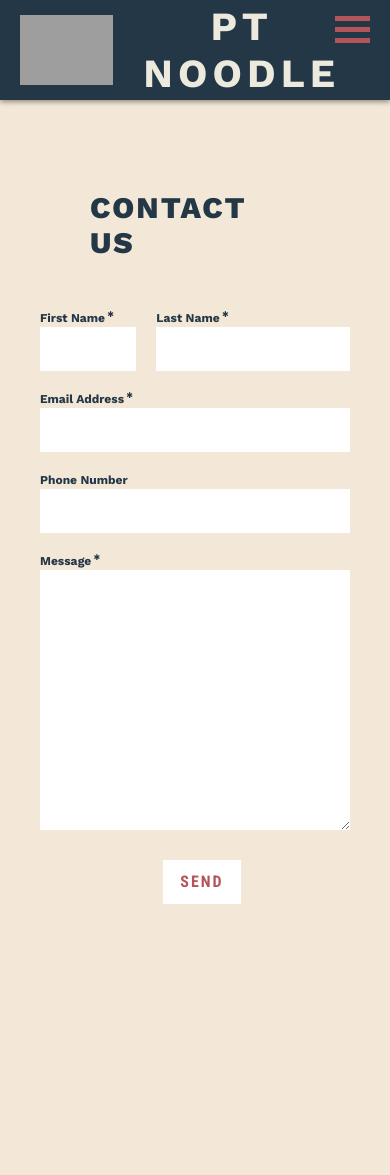
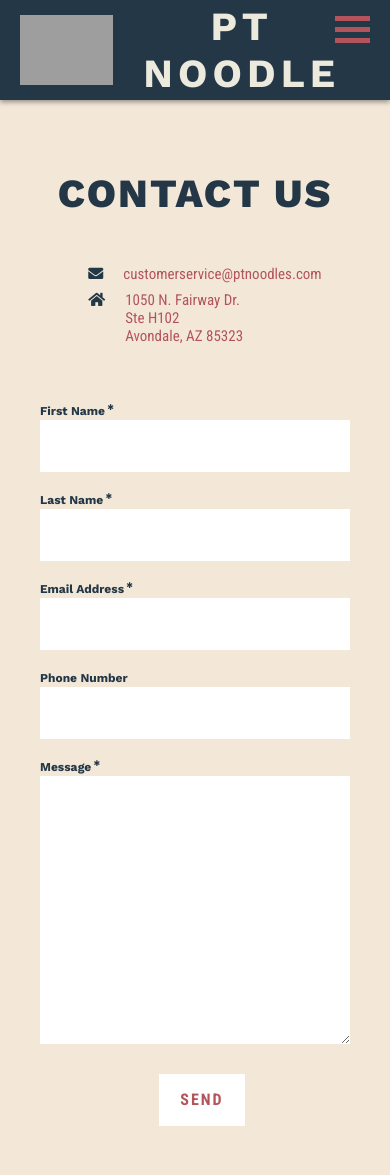
Before and after one commit to GoldenMouse/PTNoodles, a Django app: page /contact in a window 390 px wide. Shown: the top 1175 px of the page. Run offline with Django 3.2, Linux system fonts and the light colour scheme; some libraries are stand-ins or nearby versions; some web fonts are replaced; grey boxes are pictures that could not be loaded.

Commit message:
sendmail functionality on contact page

```diff
--- a/PT/urls.py
+++ b/PT/urls.py
@@ -15,6 +15,7 @@ Including another URLconf
 """
 from django.contrib import admin
 from django.urls import path
+from django.views.generic import TemplateView
 from main import views
 
 urlpatterns = [
@@ -24,6 +25,9 @@ urlpatterns = [
     path('locations', views.locations, name='locations'),
     path('gallery', views.gallery, name='gallery'),
     path('contact', views.contact, name='contact'),
+    path('contact-submitted',
+        TemplateView.as_view(template_name='contact-submitted.html'),
+        name="contact-submitted"),
     path('play', views.play, name='play'),
 
     path('admin/', admin.site.urls),
--- a/main/static/css/styles.css
+++ b/main/static/css/styles.css
@@ -993,17 +993,41 @@ div#locations {
 
 .contactus {
   color: var(--color-text-dark);
-  margin: 4rem 4rem;
+  background-color: var(--color-bg-rose);
+  padding: 4rem 4rem;
   display: flex;
   flex-flow: column nowrap;
   align-items: center; }
   .contactus__header {
-    margin: 5rem;
+    margin-top: 3rem;
+    margin-bottom: 4rem;
     text-transform: uppercase;
-    font-size: 3rem;
+    font-size: 4rem;
     letter-spacing: 0.2rem;
     font-weight: 800;
     font-family: "Work Sans", "sans-serif"; }
+  .contactus__info {
+    margin-bottom: 5rem; }
+
+.contactus__info--line {
+  display: flex;
+  justify-content: flex-start;
+  align-items: flex-start;
+  margin: 0.8rem 0;
+  font-size: 1.5rem;
+  font-family: "Roboto Condensed", "sans-serif"; }
+
+.contactus__info--icon {
+  font-size: 1.5rem;
+  margin: 0 2rem;
+  height: 100%; }
+
+.contactus__info--detail {
+  color: var(--color-text-primary); }
+  .contactus__info--detail > a {
+    color: var(--color-text-primary); }
+    .contactus__info--detail > a:hover {
+      text-decoration: underline; }
 
 .contactus__form {
   color: var(--color-text-primary);
@@ -1012,11 +1036,14 @@ div#locations {
   grid-template-columns: repeat(5, 1fr);
   grid-template-rows: repeat(10rem, 1fr);
   grid-template-areas: 'f f l l l' 'e e e e e' 'p p p p p' 'm m m m m' '. . s . .'; }
+  @media only screen and (max-width: 64em) {
+    .contactus__form {
+      grid-template-areas: 'f f f f f' 'l l l l l' 'e e e e e' 'p p p p p' 'm m m m m' '. . s . .'; } }
   .contactus__form input,
   .contactus__form textarea {
     background-color: #fff;
     border: none;
-    padding: 1rem;
+    padding: 1.4rem;
     line-height: 1.5;
     font-size: 1.6rem;
     width: 100%;
@@ -1044,7 +1071,21 @@ div#locations {
   .contactus__form--message {
     grid-area: m; }
   .contactus__form--submit {
-    grid-area: s; }
+    grid-area: s;
+    margin-bottom: 5rem; }
+
+.contactus__submitted {
+  margin: 3rem;
+  text-align: center;
+  position: relative;
+  top: 20%; }
+  .contactus__submitted--title {
+    font-size: 2rem;
+    color: var(--color-text-dark); }
+  .contactus__submitted--check {
+    font-size: 10rem;
+    color: green;
+    padding: 4rem 0; }
 
 #play {
   height: 100%;
--- a/main/templates/base.html
+++ b/main/templates/base.html
@@ -158,6 +158,9 @@
         </script>
 
         <script type="text/javascript" src="{% static "js/live.js" %}"></script>
+
+
+        <script src="{% static "js/global.js" %}"></script>
         {% block scripts %}{% endblock %}
         <!--------- END SCRIPTS --------------->
     </body>
--- a/main/templates/contact.html
+++ b/main/templates/contact.html
@@ -20,7 +20,30 @@
 <div id="contactus" class="contactus">
     <h1 class="contactus__header">Contact Us</h1>
 
-    <div class="contactus__info"></div>
+    <div class="contactus__info">
+        <div class="contactus__info--line">
+            <div class="contactus__info--icon">
+                <i class="fas fa-envelope"></i>
+            </div>
+            <div class="contactus__info--detail">
+                <a href="mailto:customerservice@ptnoodles.com">
+                    customerservice@ptnoodles.com
+                </a>
+            </div>
+
+        </div>
+
+        <div class="contactus__info--line">
+            <div class="contactus__info--icon">
+                <i class="fas fa-home"></i>
+            </div>
+            <div class="contactus__info--detail">
+                1050 N. Fairway Dr. <br/>
+                Ste H102 <br/>
+                Avondale, AZ 85323
+            </div>
+        </div>
+    </div>
 
     <form id="ContactForm" method=post class="contactus__form">
         {% csrf_token %}
@@ -52,8 +75,6 @@
         <input type="submit" value="Send" class="contactus__form--submit btn"/>
     </form>
 
-</form>
-
 </div>
 
 {% endblock %}
--- a/main/templates/gallery.html
+++ b/main/templates/gallery.html
@@ -84,6 +84,5 @@
 
 {% block scripts %}
     <script src="{% static "js/vendor/lazysizes.min.js" %}" async=""></script>
-    <script src="{% static "js/index.js" %}"></script>
     <script src="{% static "js/gallery.js" %}"></script>
 {% endblock %}
--- a/main/templates/locations.html
+++ b/main/templates/locations.html
@@ -195,5 +195,4 @@
 
 
 {% block scripts %}
-    <script src="{% static "js/index.js" %}"></script>
 {% endblock %}
--- a/main/templates/menus-main.html
+++ b/main/templates/menus-main.html
@@ -80,6 +80,5 @@
 
 
 {% block scripts %}
-    <script src="{% static "js/index.js" %}"></script>
     <script src="{% static "js/menus.js" %}"></script>
 {% endblock %}
--- a/main/views.py
+++ b/main/views.py
@@ -1,10 +1,12 @@
 import os
 
-from django.shortcuts import render
+from django.shortcuts import render, redirect
 from django.http import HttpResponse
 from django.conf import settings
 from django.core.paginator import Paginator, EmptyPage, PageNotAnInteger
 from django.http import HttpResponseRedirect
+from django.core.mail import send_mail
+from django.template.loader import render_to_string
 
 from .forms import ContactForm
 
@@ -55,7 +57,31 @@ def contact(request):
     if request.method == 'POST':
         form = ContactForm(request.POST)
         if form.is_valid():
-            return HttpResponseRedirect('/thanks/')
+            subject = 'PTNoodles Contact-Us Inquiry'
+            sender = 'webadmin@ptnoodles.com'
+            #recipients = ['ttmousy@gmail.com',]
+            recipients = ['demon_entity@yahoo.com',]
+
+            msg_params = {
+                'firstName': form.cleaned_data['firstName'],
+                'lastName': form.cleaned_data['lastName'],
+                'email': form.cleaned_data['email'],
+                'phone': form.cleaned_data['phone'],
+                'message': form.cleaned_data['message']
+            }
+
+            message = 'no html',
+            html_message =  render_to_string('email/contactus.html', msg_params)
+
+            send_mail(
+                subject,
+                html_message,
+                sender,
+                recipients,
+                html_message=html_message,
+                fail_silently=False,
+            )
+            return redirect("contact-submitted")
 
     #
     else:
```
Also changed, not shown: main/static/js/global.js (added, +53 -0 lines), main/static/js/index.js (+0 -55 lines), main/templates/contact-submitted.html (added, +19 -0 lines), main/templates/email/contactus.html (added, +71 -0 lines), sass/_contact.scss (+66 -4 lines), 1 other file.
